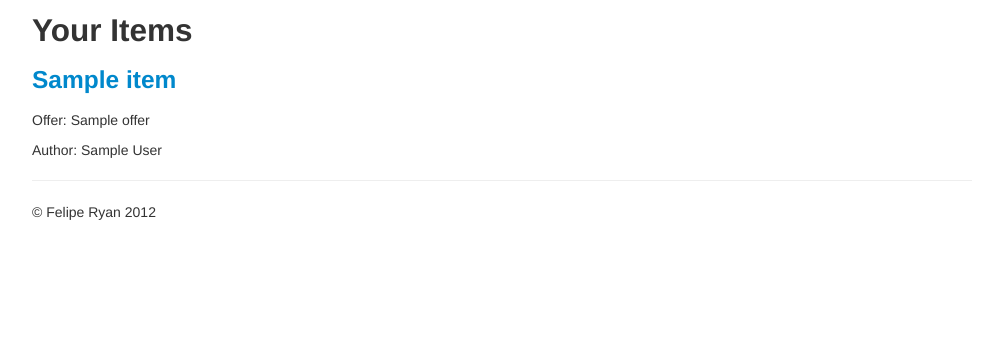
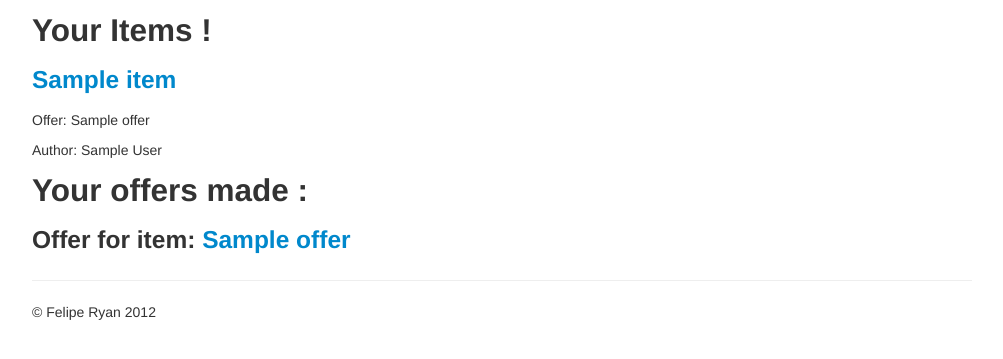
Before and after one commit to feliperyan/nonrel_troca, a Django app: template templates/myItems.html in a window 1280 px wide. Shown: the part 314-673 px from the top of the page, without its empty margins (138-1141 px from the left). Run offline with Django 3.2, Linux system fonts and the light colour scheme; the template is opened without the code that fills it: most values are stand-ins (such as "Sample title", 1, 10 or a date in 2020); some libraries are stand-ins or nearby versions.

Commit message:
raw mongodb query now works for offers made

```diff
--- a/nonrel_troca_app/models.py
+++ b/nonrel_troca_app/models.py
@@ -7,6 +7,7 @@ from django.contrib.auth.models import User
 
 from django_facebook.models import BaseFacebookProfileModel
 
+from django_mongodb_engine.contrib import MongoDBManager
 
 class TrocaUserProfile(BaseFacebookProfileModel):
     '''
@@ -63,6 +64,8 @@ class GenericItem(models.Model):
     location = CharField(max_length=70, blank=True, null=True)
     offers = ListField(EmbeddedModelField('Offer'), editable=False)
 
+    objects = MongoDBManager()
+
     def __unicode__(self):
         return self.title
 
--- a/nonrel_troca_app/views.py
+++ b/nonrel_troca_app/views.py
@@ -135,7 +135,13 @@ def makeOffer(request, item_id):
 		})
 
 
+def myProfile(request):
+	myItems = GenericItem.objects.filter(owner_id = request.user.id)
+	itemsWithMyOffers = GenericItem.objects.raw_query({ 'offers.author_id': 2 })
 
+	return render(request, 'myItems.html', {
+			'myItems': myItems,'myOffers': itemsWithMyOffers
+	})
 
 #Could not use standard @login_required decorator since this is a ClassBased GenericView...
 class ItemsForLoggedUser(ListView):
--- a/templates/myItems.html
+++ b/templates/myItems.html
@@ -8,7 +8,7 @@
 </div>
 
 
-<h2> Your Items </h2>
+<h2> Your Items !</h2>
 
 {% if myItems %}
 
@@ -31,4 +31,34 @@
 
 {% endif %}
 
+<h2> Your offers made :</h2>
+
+{% if myOffers %}
+
+	{% for i in myOffers  %}
+
+		<h3>Offer for item: <a href="{% url detail i.id %}" > {{ i.title }} </a></h3>
+		<div id="offers_listing">
+			{% for o in i.offers %}
+				{% if  o.author_id == user.id %}
+					<div id="offers">
+						<p> Offer: {{ o.title }} </p>
+						<p>Your items offered:</p>
+						<ul>
+							{% for its in o.items %}
+								<li><a href="{% url detail its.item.id %}"> {{its.itemTitle}} </a> </li>
+							{% endfor %}
+						</ul>
+					</div>
+				{% endif %}
+			{% endfor %}
+		</div>
+
+	{% endfor %}
+
+{% else %}
+	<p> You have no items</p>
+
+{% endif %}
+
 {% endblock %}
--- a/urls.py
+++ b/urls.py
@@ -23,9 +23,13 @@ urlpatterns = patterns('',
 	url( r'^$', index),
 	url( r'^add_item/$', genericItem),
 	url( r'^thanks/$', thanks),
+
     url( r'^accounts/login/$', login, {'template_name': 'login.html'} ),
     url( r'^accounts/logout/$', logout, {'next_page': '/'} ),
-    url( r'^my_items/$', login_required(ItemsForLoggedUser.as_view()) ),
+
+    #url( r'^my_items/$', login_required(ItemsForLoggedUser.as_view()) ),
+    url( r'^my_items/$', myProfile, name='myProfile' ),
+
     url(r'^items/(?P<item_id>\w+)/$', detail, name='detail'),
     url(r'^item/$', genericItem, name='add_item'),
     url(r'^items/(?P<item_id>\w+)/make_offer/$', makeOffer, name='make_offer'),
```
Also changed, not shown: 1 other file.
